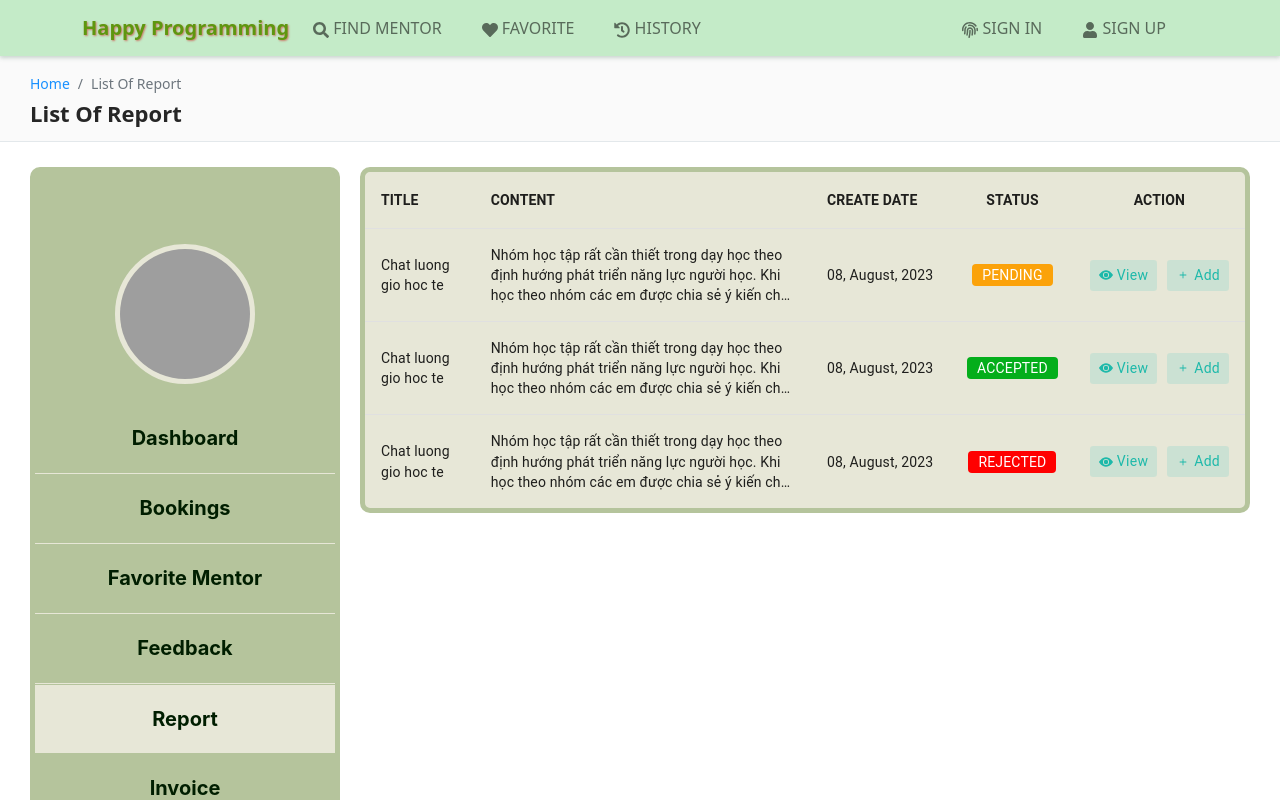
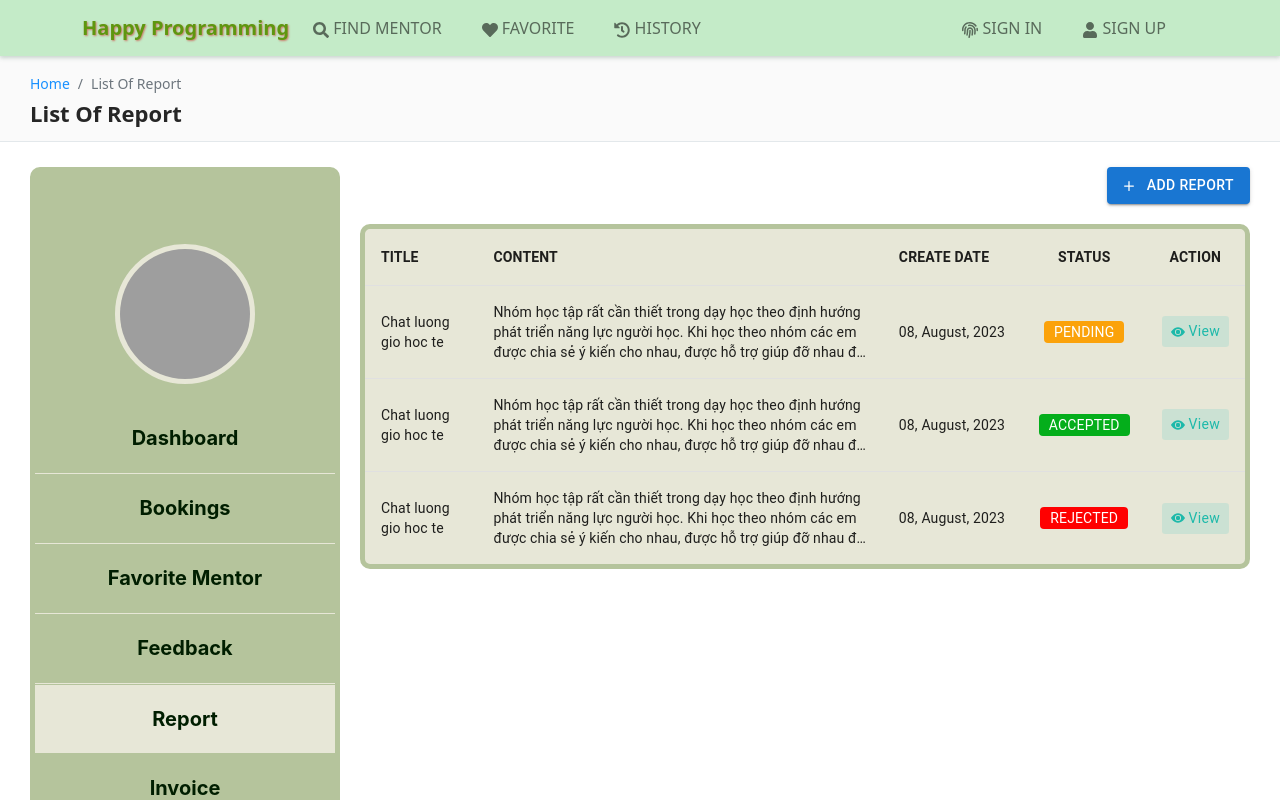
Before and after one commit to ThangBuii/Happy_Programming_Group5, a React (Create React App) app: page /report in a window 1280 px wide. Shown: the top 800 px of the page. Built offline with nearby package versions, Linux system fonts and the light colour scheme; no server answers; grey boxes are pictures that could not be loaded.

Commit message:
change action add in report

```diff
--- a/src/pages/feedback/index.js
+++ b/src/pages/feedback/index.js
@@ -43,7 +43,7 @@ const fakeFeedbackListData = [
         "https://encrypted-tbn0.gstatic.com/images?q=tbn:ANd9GcTu5iuH9GH49VUAv0qvlrKiFRnsgEC6maRA9g&usqp=CAU",
     },
     "08, August, 2023",
-    "Khoa hoc rat hay va thu vi",
+    "Nhóm học tập rất cần thiết trong dạy học theo định hướng phát triển năng lực người học. Khi học theo nhóm các em được chia sẻ ý kiến cho nhau, được hỗ trợ giúp đỡ nhau để cùng tiến bộ nhằm phát triển năng lực và phẩm chất, hoàn thiện bản thân trong quá trình học tập.",
     4.5
   ),
   createData(
--- a/src/pages/report/index.js
+++ b/src/pages/report/index.js
@@ -1,6 +1,7 @@
 import { useEffect, useState } from "react";
 import MainLayout from "../../component/main-layout";
 import {
+  Button,
   Table,
   TableBody,
   TableCell,
@@ -8,7 +9,7 @@ import {
   TableHead,
   TableRow,
 } from "@mui/material";
-import { Link } from "react-router-dom";
+import { Link, useNavigate } from "react-router-dom";
 import { EyeFill, Plus } from "react-bootstrap-icons";
 import styles from "./index.module.css";
 
@@ -44,6 +45,7 @@ const fakeReportListData = [
 
 const Report = () => {
   const [reportList, setReportList] = useState([...fakeReportListData]);
+  const navigate = useNavigate();
 
   useEffect(() => {
     fetch("http://localhost:9999/Booking")
@@ -62,6 +64,15 @@ const Report = () => {
       pageTitle={"List Of Report"}
       layoutContent={
         <div className={styles.layoutWrapper}>
+          <div className={styles.actionAdd}>
+            <Button
+              variant="contained"
+              startIcon={<Plus />}
+              onClick={() => navigate("/report/add")}
+            >
+              Add Report
+            </Button>
+          </div>
           <TableContainer
             sx={{
               background: "#E7E7D7",
@@ -147,13 +158,6 @@ const Report = () => {
                           <EyeFill />
                           <span>View</span>
                         </Link>
-                        <Link
-                          className={styles.customAction}
-                          to={`/report/add`}
-                        >
-                          <Plus />
-                          <span>Add</span>
-                        </Link>
                       </div>
                     </TableCell>
                   </TableRow>
--- a/src/pages/report/index.module.css
+++ b/src/pages/report/index.module.css
@@ -79,3 +79,10 @@
 .pendindStatus {
   background-color: #fba20a;
 }
+
+.actionAdd {
+  display: flex;
+  justify-content: flex-end;
+  align-items: center;
+  margin-bottom: 20px;
+}
```
